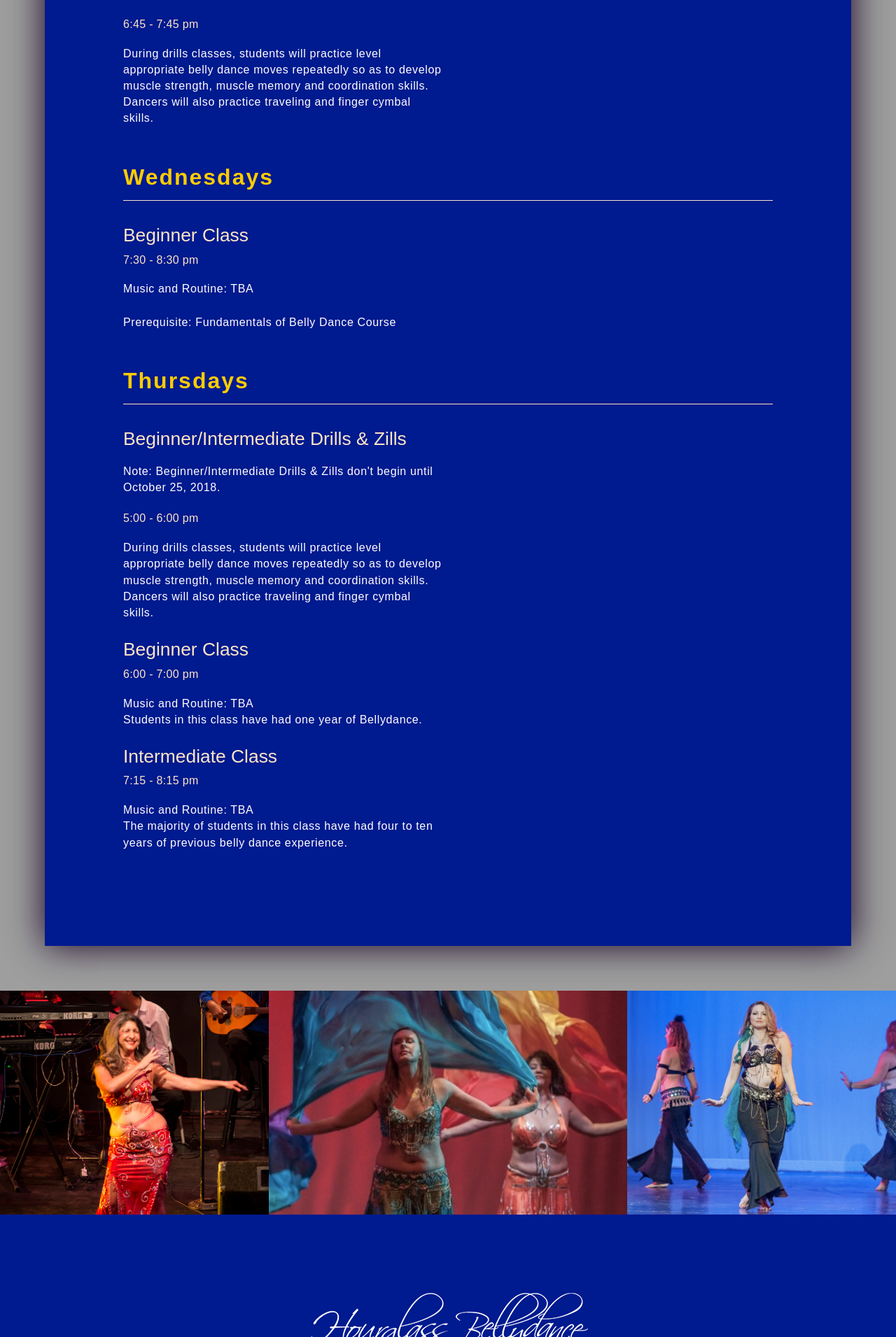
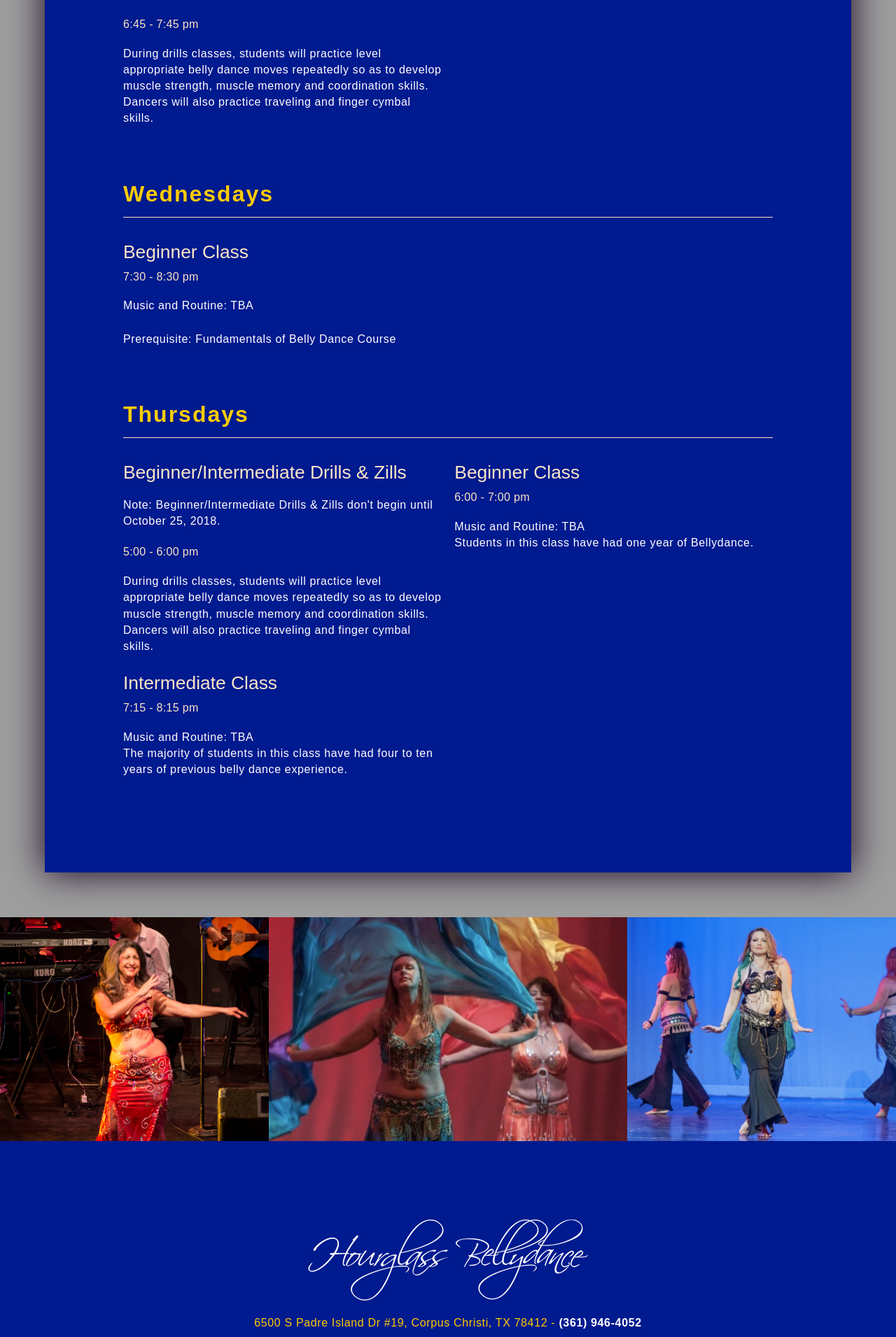
Before and after one commit to mollympierce1/hourglass, a Jekyll site: the page built from classes.md, in a window 1280 px wide. Shown: the part 2302-4213 px from the top of the page at 70% size. Built offline with Jekyll 4.4.1, drawn with Linux system fonts in a browser that asks for light colours.

Commit message:
Update classes.html

```diff
--- a/_layouts/classes.html
+++ b/_layouts/classes.html
@@ -48,22 +48,22 @@
 
 
     <h3>Tuesdays</h3>
-
+<div class="classes--day">
     <div class="classes--class"><h4>Intermediate/Advanced Drills</h4>
       <p>Note: Intermediate/Advanced Drills will not begin until October 23, 2018.</p>
     <h6>6:45 - 7:45 pm</h6>
     <p>During drills classes, students will practice level appropriate belly dance moves repeatedly so as to develop muscle strength, muscle memory and coordination skills. Dancers will also practice traveling and finger cymbal skills.  </p></div>
-
+    </div>
     <h3>Wednesdays</h3>
-
+    <div class="classes--day">
 
       <div class="classes--class"><h4>Beginner Class</h4>
       <h6>7:30 - 8:30 pm</h6>
       <p>Music and Routine: TBA<br />
       <p>Prerequisite: Fundamentals of Belly Dance Course</p></div>
-
+    </div>
       <h3>Thursdays</h3>
-
+<div class="classes--day">
      <div class="classes--class"><h4>Beginner/Intermediate Drills & Zills</h4>
         <p>Note: Beginner/Intermediate Drills & Zills don't begin until October 25, 2018.</p>
       <h6>5:00 - 6:00 pm</h6>
@@ -80,6 +80,7 @@
       <p>Music and Routine: TBA<br />
         The majority of students in this class have had four to ten years of previous belly dance experience.<br />
     </div>
+    </div>
 </div>
 </div>
 </div>
```
